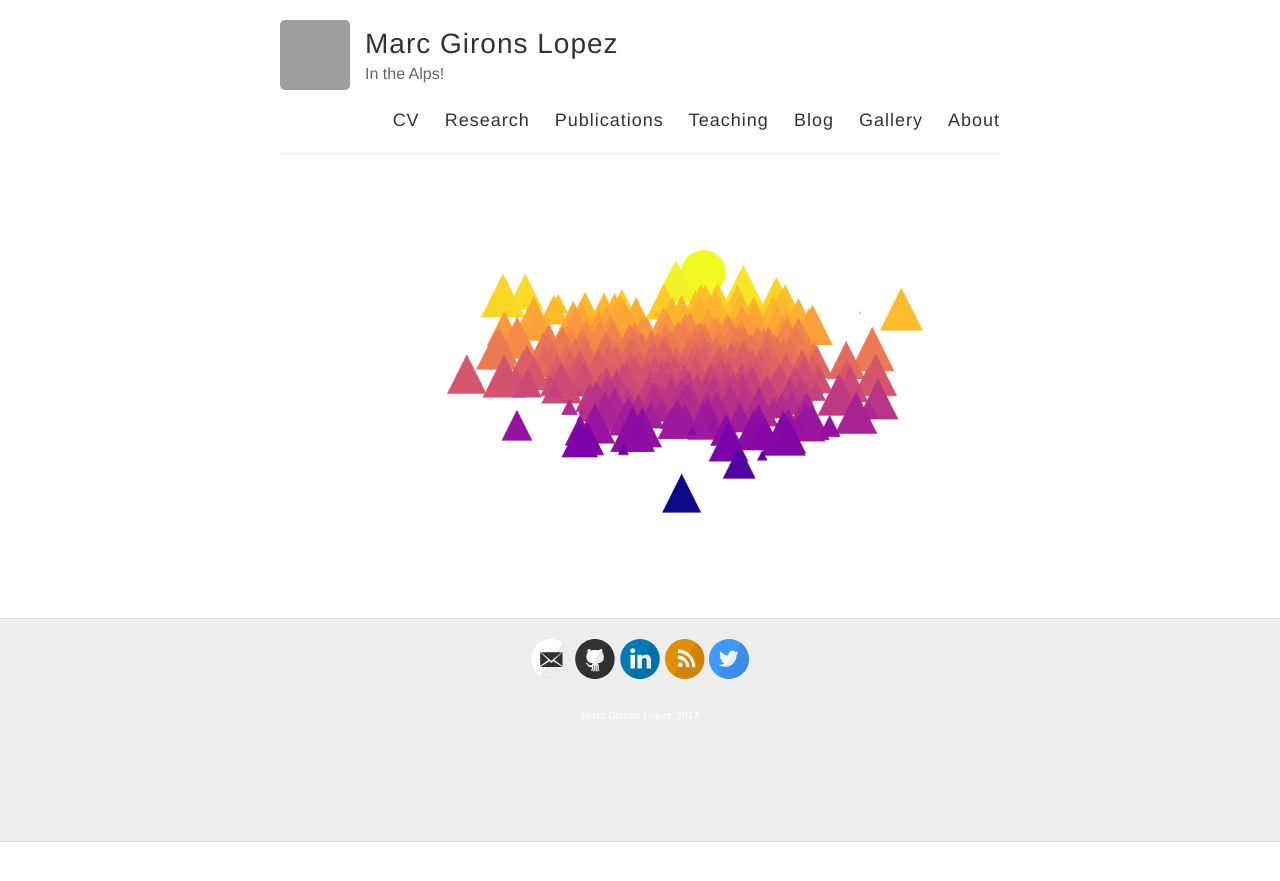
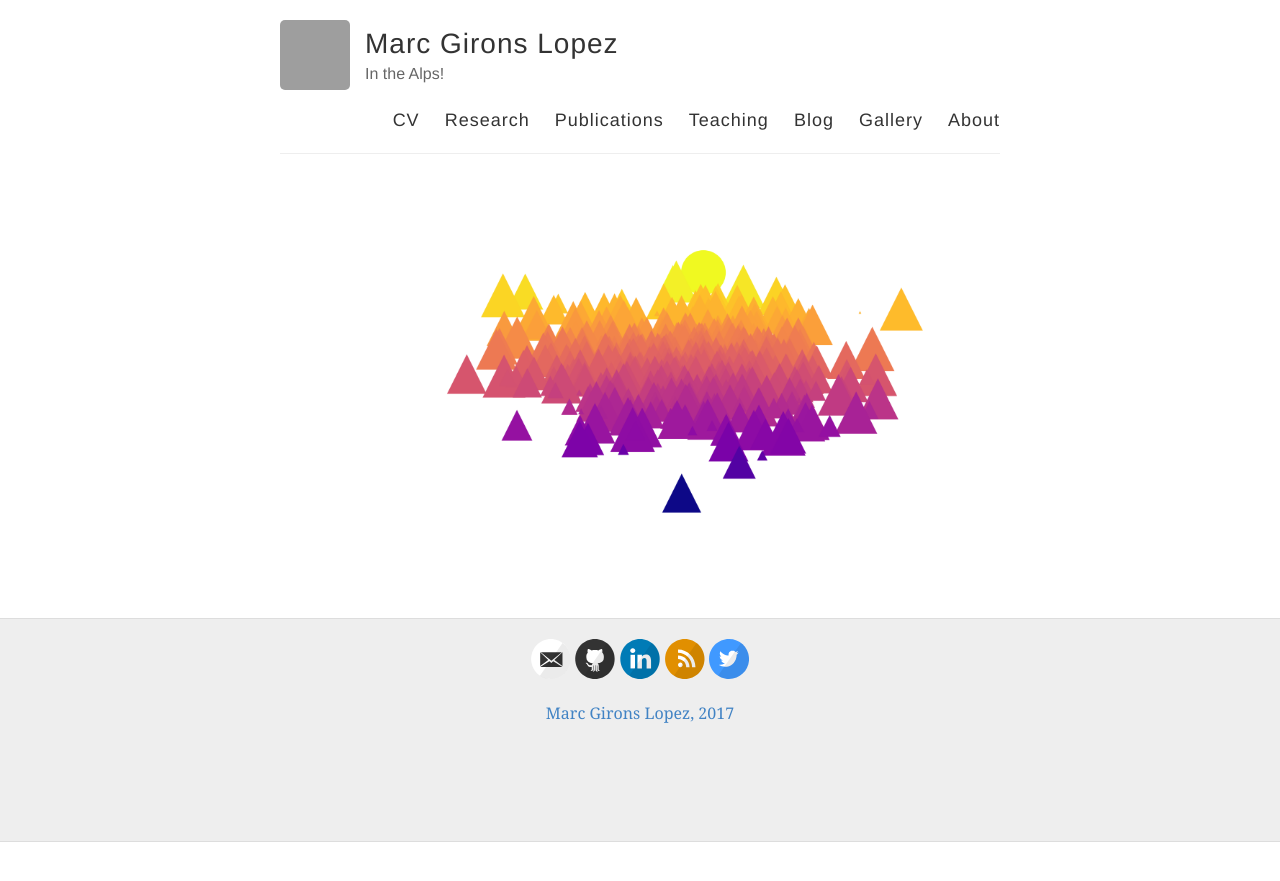
Before and after one commit to GironsLopez/GironsLopez.github.io, a Jekyll site: the page built from index.md, in a window 1280 px wide. Shown: the top 881 px of the page. Built offline with Jekyll 4.4.1, drawn with Linux system fonts in a browser that asks for light colours; grey boxes are pictures that could not be loaded.

Commit message:
Update footer.html

```diff
--- a/_includes/footer.html
+++ b/_includes/footer.html
@@ -6,7 +6,7 @@
       <footer class="footer">
         {% include svg-icons.html %}
 
-        <p><font size="1" color="#ffffff">Marc Girons Lopez, 2017</font></p>
+        <p><font size="3" color="#4183C4">Marc Girons Lopez, 2017</font></p>
       </footer>
     </div>
   </div>
```
